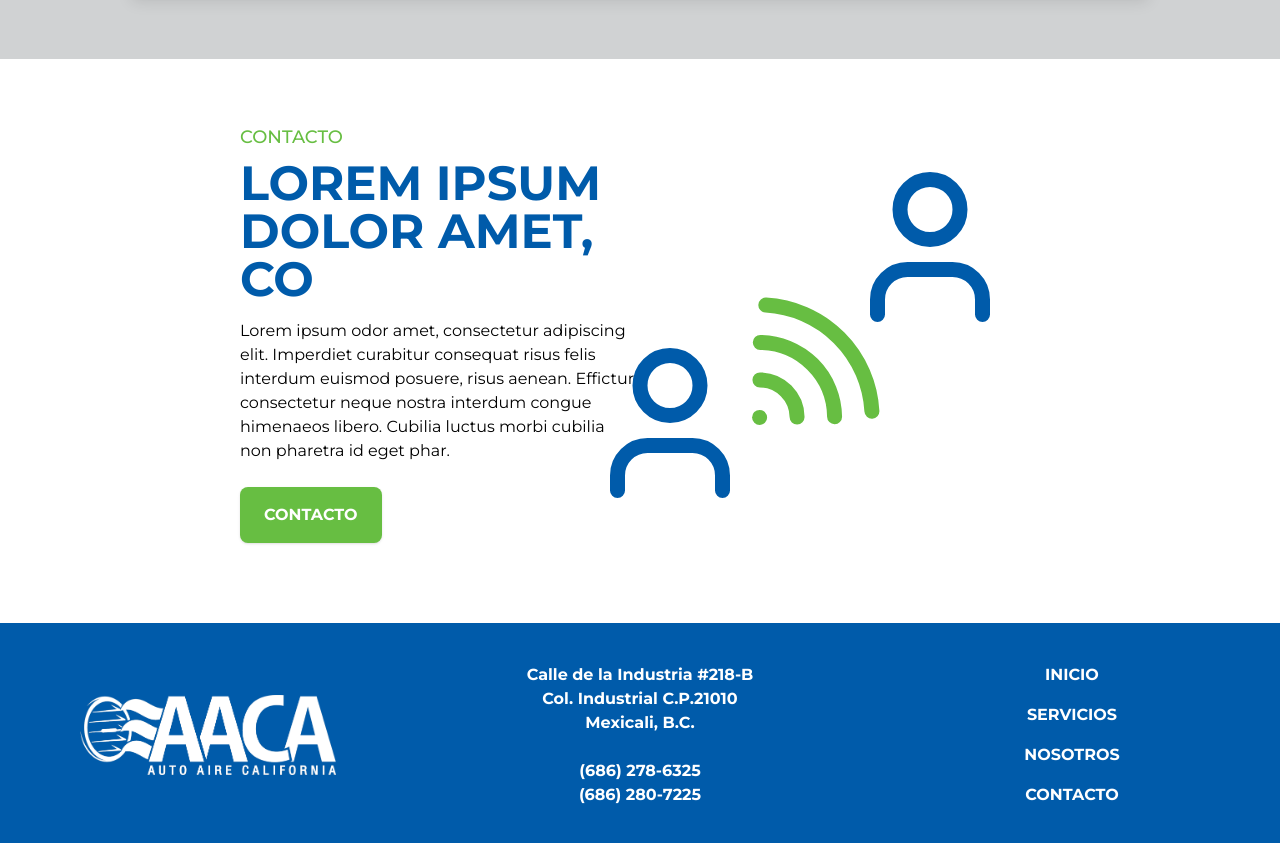
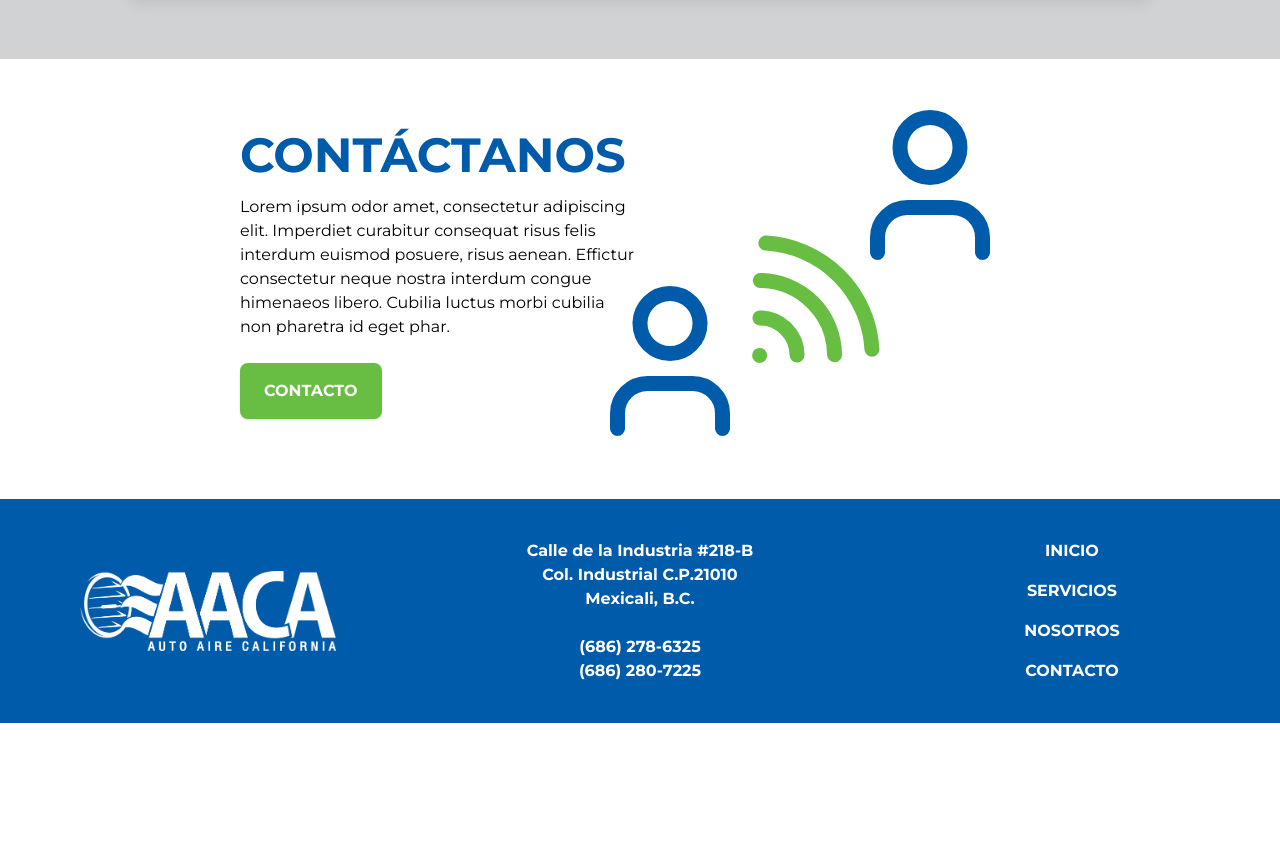
Before and after one commit to achi1302/aacalanding, a React (Vite) app: page / in a window 1280 px wide. Shown: the part 2220-3063 px from the top of the page. After the commit the page ends 2943 px from the top, so only its background shows below. Built offline with nearby package versions, Linux system fonts and the light colour scheme.

Commit message:
Refactor Contacto and Inicio components: remove unnecessary comments, update section titles for clarity, and improve layout consistency

```diff
--- a/src/components/Contacto.jsx
+++ b/src/components/Contacto.jsx
@@ -28,8 +28,6 @@ const Contacto =() => {
         {/* Contacto Section */}
         <div className="container mx-auto px-4 pt-10">
             <h2 className="text-5xl font-bold text-center text-aaca-blue mb-10">CONTÁCTANOS</h2>
-
-            {/* MAIN */}
             <div className="flex flex-col lg:flex-row justify-center gap-0">
                 {/* Map */}
                 <div className="flex-1">
--- a/src/components/Inicio.jsx
+++ b/src/components/Inicio.jsx
@@ -75,11 +75,9 @@ const Inicio = () => {
                             currentIndex === index ? 'opacity-100' : 'opacity-0'
                         }`}
                     >
-                        {/* Sub */}
                         <h1 className="hidden md:block max-w-[300px] md:max-w-[600px] lg:max-w-[975px] text-white font-bold text-lg md:text-xl lg:text-2xl mb-2 md:mb-4">
                             {slide.subtitle}
                         </h1>
-                        {/* Title */}
                         <h1 className="max-w-[400px] md:max-w-[600px] lg:max-w-[800px] text-white font-bold text-3xl md:text-4xl lg:text-5xl">
                             {slide.title}
                         </h1>
@@ -103,31 +101,23 @@ const Inicio = () => {
 
         {/* Servicios Section */}
         <div className="relative flex flex-col items-center px-4 py-16 bg-white space-y-16">
-
-            {/* Top Section Text */}
             <div className="text-center">
                 <p className="text-aaca-green text-lg uppercase font-medium">Lorem ipsum dolot sit em</p>
                 <h2 className="text-aaca-blue text-5xl font-bold">LOREM IPSUM DOLOR SIT EM</h2>
             </div>
 
-            {/* Middle Section */}
             <div className="relative flex flex-wrap justify-center items-center gap-8 w-full">
                 {/* Boxes */}
                 <a href="/servicios">
                     <div className="flex flex-wrap justify-center gap-8 relative z-10">
-                        {/* Partes */}
                         <div className="flex flex-col items-center justify-center bg-aaca-medium-gray p-8 rounded-lg shadow-sm w-72 transform transition-transform duration-500 hover:scale-110">
                             <Puzzle size={75} className="text-aaca-blue mb-4" />
                             <h3 className="text-aaca-blue text-4xl font-bold mb-2">Partes</h3>
                         </div>
-
-                        {/* Servicios */}
                         <div className="flex flex-col items-center justify-center bg-aaca-medium-gray p-8 rounded-lg shadow-sm w-72 transform transition-transform duration-500 hover:scale-110">
                             <Wrench size={75} className="text-aaca-blue mb-4" />
                             <h3 className="text-aaca-blue text-4xl font-bold mb-2">Servicios</h3>
                         </div>
-
-                        {/* Reparaciones */}
                         <div className="flex flex-col items-center justify-center bg-aaca-medium-gray p-8 rounded-lg shadow-sm w-72 transform transition-transform duration-500 hover:scale-110">
                             <CarFront size={75} className="text-aaca-blue mb-4" />
                             <h3 className="text-aaca-blue text-4xl font-bold mb-2">Reparaciones</h3>
@@ -186,8 +176,8 @@ const Inicio = () => {
         <div className="flex flex-col md:flex-row items-center justify-center bg-white pt-16 px-4 md:px-16 lg:px-32 xl:px-60">
             {/* Text */}
             <div className="w-full md:w-1/2 mb-8 md:mb-0 text-center md:text-left">
-                <p className="text-aaca-green text-lg uppercase font-medium mb-2">Contacto</p>
-                <h2 className="text-aaca-blue text-3xl md:text-5xl font-bold leading-tight mb-4">LOREM IPSUM DOLOR AMET, CO</h2>
+                <p className="text-aaca-green text-lg uppercase font-medium mb-2"></p>
+                <h2 className="text-aaca-blue text-3xl md:text-5xl font-bold leading-tight mb-4">CONTÁCTANOS</h2>
                 <p className="text-black font-normal mb-6">
                     Lorem ipsum odor amet, consectetur adipiscing elit. Imperdiet curabitur consequat risus
                     felis interdum euismod posuere, risus aenean. Effictur consectetur neque nostra interdum
@@ -203,15 +193,12 @@ const Inicio = () => {
             {/* Icons */}
             <div className="w-full md:w-1/2 flex justify-center relative hidden md:flex">
                 <div className="relative">
-                    {/* Top Icon */}
                     <div className="absolute -bottom-1">
                         <User size={180} className="text-aaca-blue" />
                     </div>
-                    {/* Sound Waves */}
                     <div className="absolute -left-32 -top-12 transform rotate-45">
                         <Wifi size={180} className="text-aaca-green" />
                     </div>
-                    {/* Bottom Figure */}
                     <div className="absolute top-0 right-20">
                         <User size={180} className="text-aaca-blue" />
                     </div>
--- a/src/components/Servicios.jsx
+++ b/src/components/Servicios.jsx
@@ -31,17 +31,17 @@ const Servicios = () => {
     const serviciosReparaciones = [
         {
             image: [serviciosac],
-            title: "SERVICIOS DE AIRE ACONDICIONADO",
+            title: "SERVICIO A/C AUTOMOTRIZ",
             description: "Descripción adicional sobre el servicio."
         },
         {
             image: [mangeras],
-            title: "FABRICACIONES DE MANGUERAS",
+            title: "FABRICACIÓN DE MANGUERAS A/C    ",
             description: "Descripción adicional sobre el servicio."
         },
         {
             image: [baleros],
-            title: "CAMBIOS DE BALÉROS/COMPRESOR",
+            title: "CAMBIO DE BALERO A COMPRESOR A/C",
             description: "Descripción adicional sobre el servicio."
         }
     ]
@@ -67,10 +67,9 @@ const Servicios = () => {
 
         {/* Grid Section */}
         <div className="p-12 flex flex-col items-center">
-            {/* Header */}
             <div className="text-center mb-6">
-                <p className="text-aaca-green font-medium text-lg md:text-xl lg:text-xl">NUESTROS SERVICIOS</p>
-                <h2 className="text-aaca-blue font-bold text-4xl md:text-5xl lg:text-5xl">REFACCIONES</h2>
+
+                <h2 className="text-aaca-blue font-bold text-4xl md:text-5xl lg:text-5xl">VENTA DE REFRACCIONES</h2>
             </div>
             {/* Grid */}
             <div className="grid grid-cols-2 sm:grid-cols-3 lg:grid-cols-5 gap-x-6 gap-y-10 max-w-[1125px]">
@@ -94,11 +93,9 @@ const Servicios = () => {
 
         {/* Servicios y Reparaciones */}
         <div className="bg-aaca-medium-gray py-16 px-6">
-            {/* Title */}
             <div className="text-center mb-10">
                 <h2 className="text-aaca-blue font-bold text-4xl md:text-5xl lg:text-5xl">SERVICIOS Y REPARACIONES</h2>
             </div>
-
             {/* Grid */}
             <div className="max-w-7xl mx-auto">
                 <div className="flex flex-wrap justify-center gap-12">
@@ -114,7 +111,7 @@ const Servicios = () => {
                         >
                             {/* Visible */}
                             <div className="absolute inset-0 bg-black bg-opacity-50 flex items-center justify-center">
-                                <h3 className="text-white font-bold text-4xl text-center">
+                                <h3 className="text-white font-bold text-4xl text-center w-3/4">
                                     {servicio.title}
                                 </h3>
                             </div>
```
